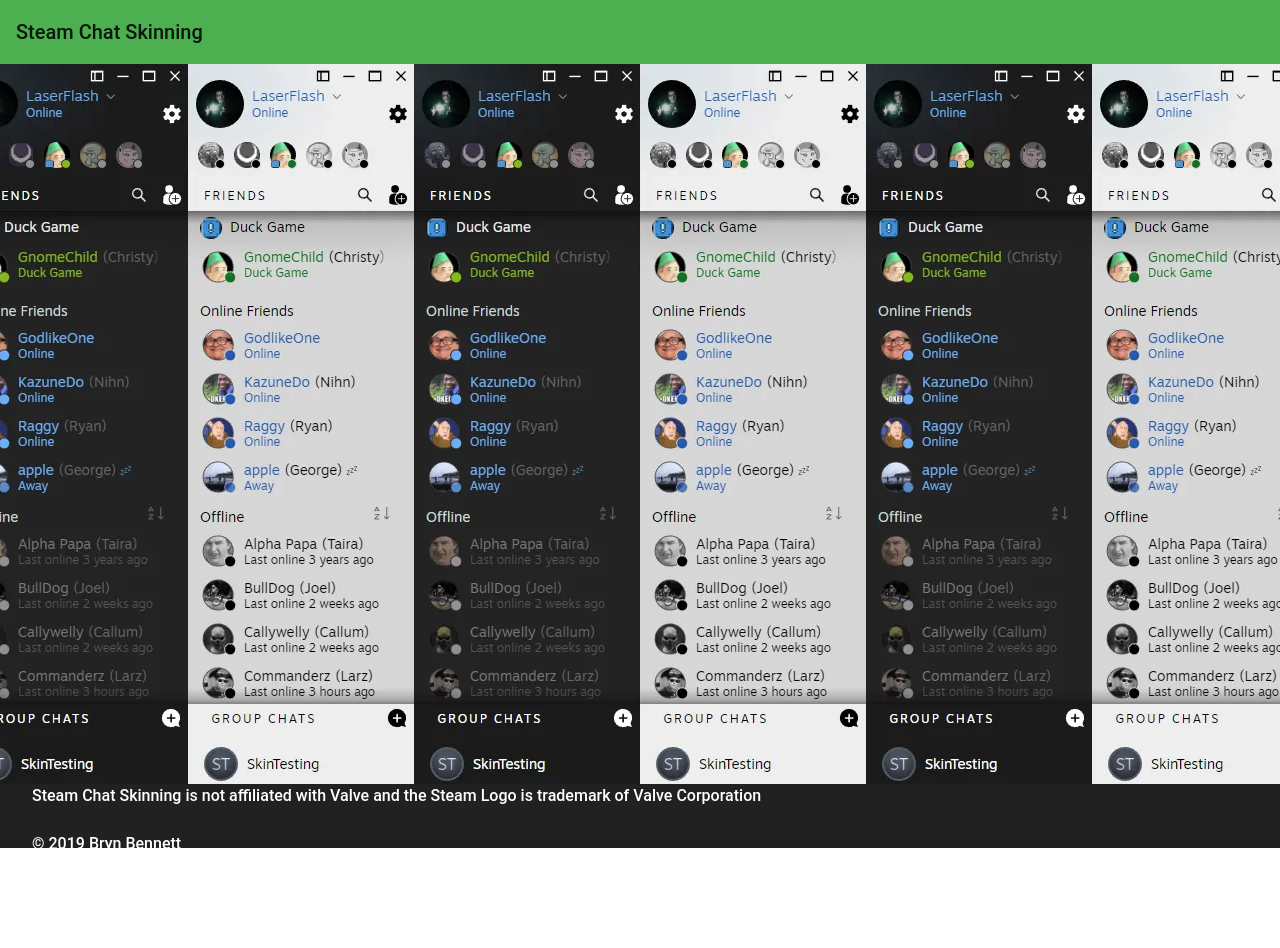
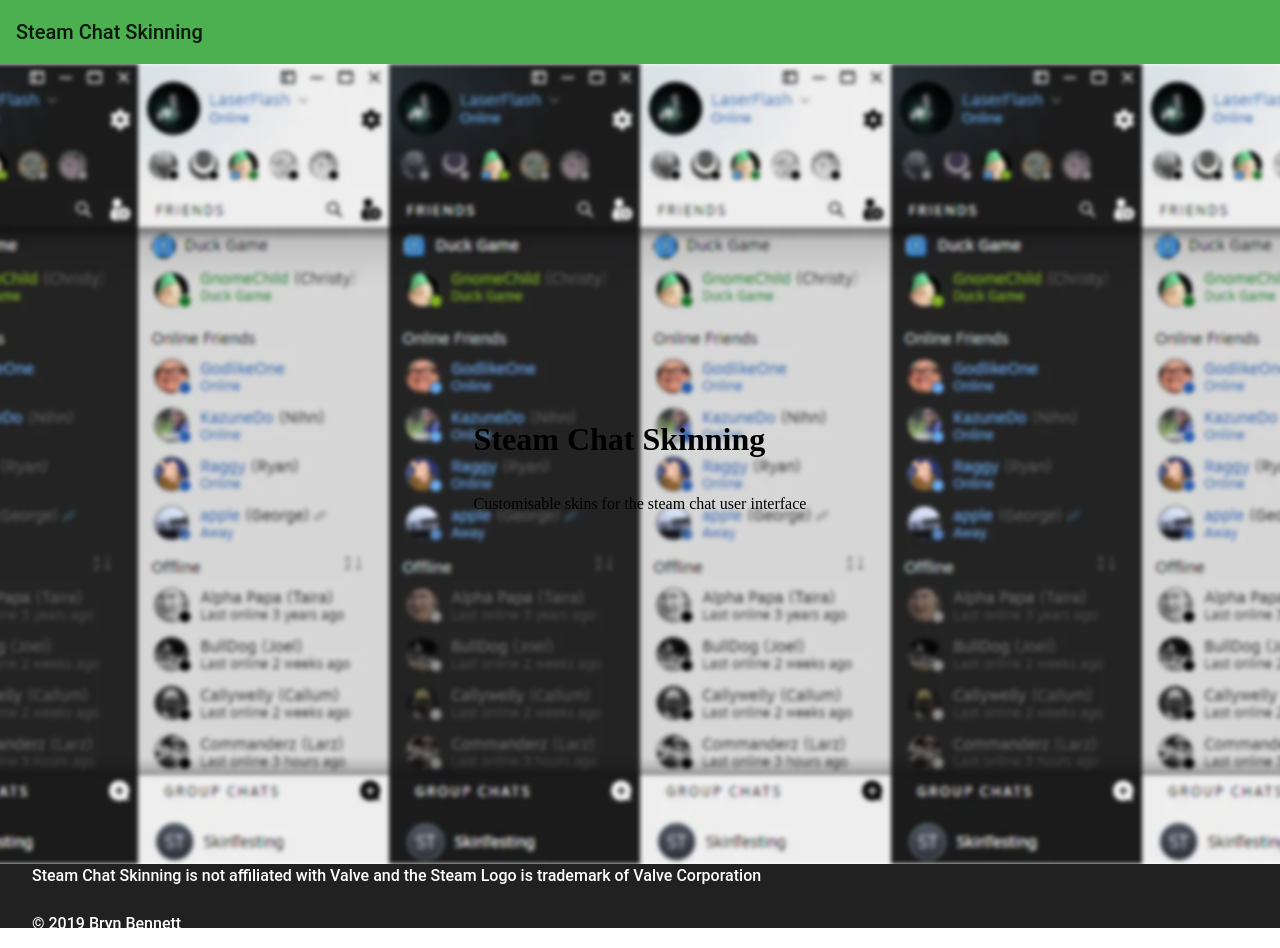
Before and after one commit to LaserFlash/steam-chat-skin-website, an Angular app: page / in a window 1280 px wide. Before the commit the page ends 868 px from the top, so only its background shows below. Built offline with nearby package versions, Linux system fonts and the light colour scheme.

Commit message:
Extend skin images to full view height with standard way to add top margin

```diff
--- a/src/app/skin-examples/skin-examples.component.css
+++ b/src/app/skin-examples/skin-examples.component.css
@@ -1,15 +1,38 @@
+:host {
+  --top-padding: 0px;
+  --full-height: calc(100vh - var(--top-padding));
+}
+
 .skinPreviewDisplay {
+  margin-top: var(--top-padding);
+  width: 100%;
+  height: var(--full-height);
   display: flex;
   justify-content: center;
-  width: 100%;
   overflow: hidden;
 }
 
 .imageContainer {
   display: flex;
+  filter: blur(2px);
+  -webkit-filter: blur(2px);
 }
 
 /* Remove line spacing beneath image */
 img {
+  height: var(--full-height);
   vertical-align: bottom;
 }
+
+.stacked {
+  height: 100%;
+  position: absolute;
+  display: flex;
+  justify-content: center;
+  align-items: center;
+}
+
+.landingText {
+  display: flex;
+  flex-direction: column;
+}
--- a/src/app/skin-examples/skin-examples.component.html
+++ b/src/app/skin-examples/skin-examples.component.html
@@ -11,4 +11,10 @@
       />
     </picture>
   </div>
+  <div class="stacked">
+    <div class="landingText">
+      <h1>Steam Chat Skinning</h1>
+      <p>Customisable skins for the steam chat user interface</p>
+    </div>
+  </div>
 </div>
```
